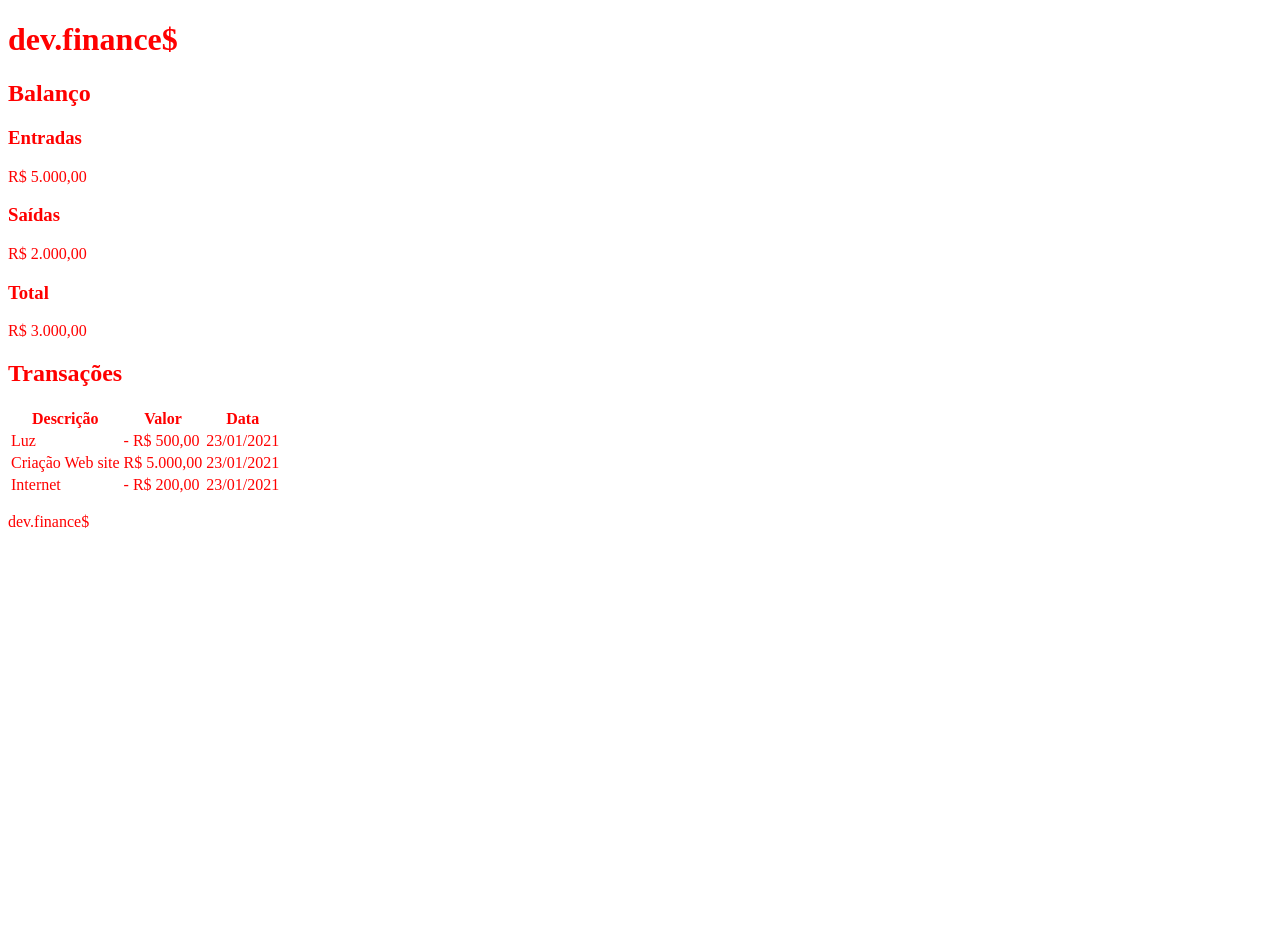
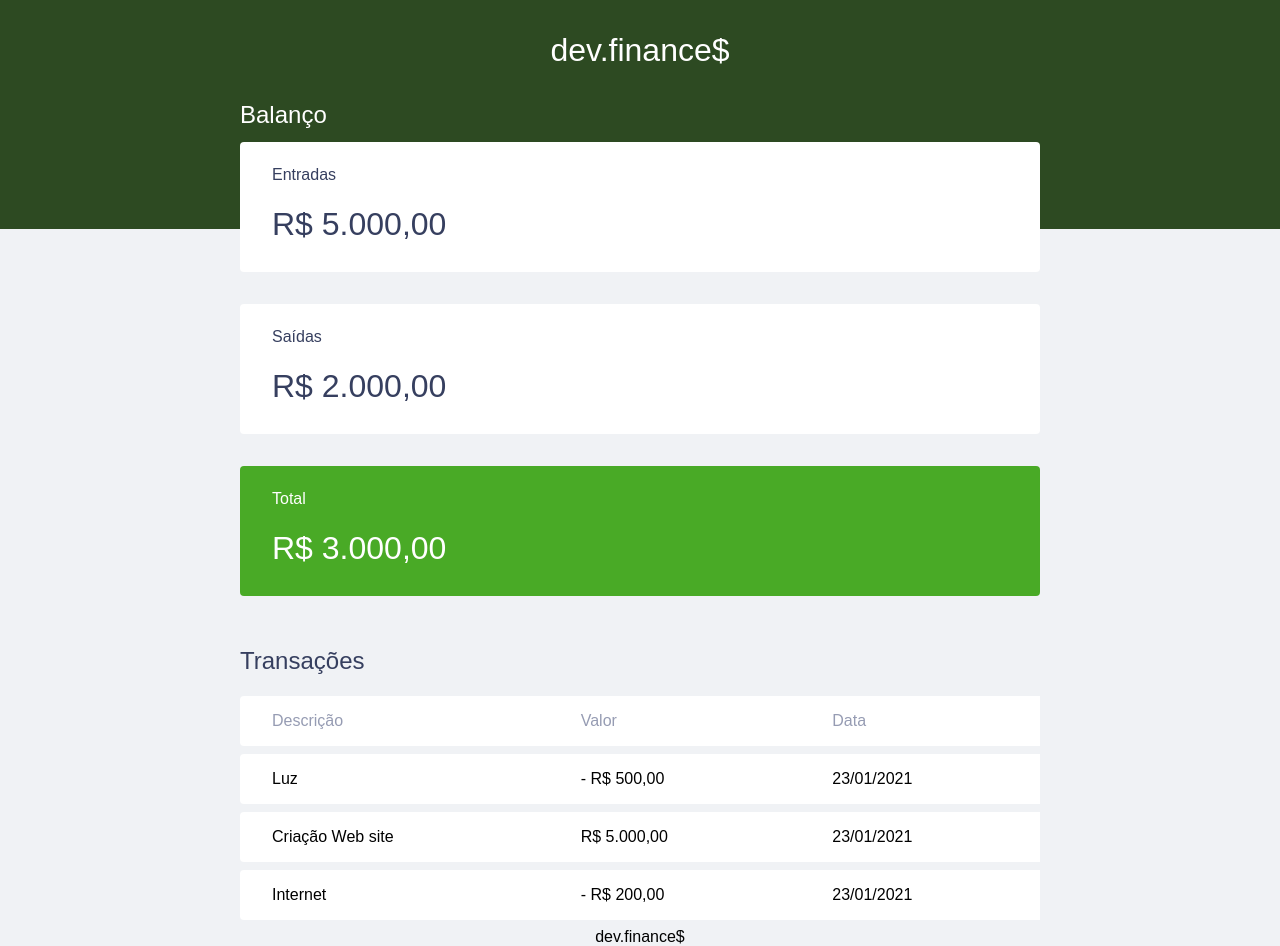
Before and after one commit to JhoctanTeixeira/DevFinance, a plain HTML site: page index.html in a window 1280 px wide. Before the commit the page ends 800 px from the top, so only its background shows below. Drawn offline with Linux system fonts and the light colour scheme.

Commit message:
Estilização

```diff
--- a/index.html
+++ b/index.html
@@ -10,11 +10,11 @@
 
 <body>
 
-    <header>
-        <h1 id="logo">dev.finance$</h1>
+    <header class="logo-header">
+        <h1 class="txt-logo">dev.finance$</h1>
     </header>
 
-    <main>
+    <main class="container">
         <section id="balance">
             <h2>Balanço</h2>
 
@@ -28,7 +28,7 @@
                 <p>R$ 2.000,00</p>
             </div class="card">
 
-            <div class="card">
+            <div class="card total">
                 <h3>Total</h3>
                 <p>R$ 3.000,00</p>
             </div>
@@ -75,7 +75,7 @@
 
 
 
-    <footer>
+    <footer class="rodape-footer">
         <p>dev.finance$ </p>
     </footer>
 
--- a/style.css
+++ b/style.css
@@ -1,3 +1,122 @@
-body{
-    color: red;
+/* Global ==================== */
+:root {
+    --dark-blue: #363f5f
 }
+
+* {
+    margin: 0;
+    padding: 0;
+    box-sizing: border-box;
+}
+
+body {
+    background-color: #f0f2f5;
+    font-family: 'Poppins', sans-serif;
+}
+
+.container {
+    width: min(90vw, 800px);
+
+    margin: auto;
+}
+
+/* Titles ========= */
+h2 {
+    margin-top: 3.2rem;
+    margin-bottom: 0.8rem;
+    color: var(--dark-blue);
+
+    font-weight: normal;
+}
+
+/* Header  =====================*/
+
+
+.logo-header {
+    background: #2D4A22;
+    padding: 2rem 0 10rem;
+    text-align: center;
+
+}
+
+.txt-logo {
+    color: #fff;
+    font-weight: 100;
+}
+
+/* Balance ================ */
+#balance {
+    margin-top: -8rem;
+}
+
+#balance h2 {
+    color: white;
+    margin-top: 0;
+}
+
+/*  Cards ================ */
+.card {
+    background: white;
+    padding: 1.5rem 2rem;
+    border-radius: 0.25rem;
+    margin-bottom: 2rem;
+    color: var(--dark-blue);
+}
+
+.card h3 {
+    font-weight: normal;
+    font-size: 1rem;
+
+}
+
+.card p {
+    font-size: 2rem;
+    line-height: 3rem;
+    margin-top: 1rem;
+}
+
+.card.total {
+    background: #49AA26;
+    color: white;
+
+}
+
+/* Table ================ */
+#data-table {
+    width: 100%;
+    border-spacing: 0 0.5rem;
+}
+
+table th {
+    background: white;
+    font-weight: normal;
+    padding: 1rem 2rem;
+    text-align: left;
+    color: #969cb3;
+}
+
+table td {
+    background: white;
+    padding: 1rem 2rem;
+}
+
+table thead tr th:first-child,
+table tbody tr td:first-child{
+    border-radius: 0.25rem 0 0 0.25rem;
+
+}
+
+
+
+/* Rodapé footer ================ */
+.rodape-footer {
+    text-align: center;
+}
+
+/* ================ */
+/* ================ */
+/* ================ */
+/* ================ */
+/* ================ */
+/* ================ */
+/* ================ */
```
